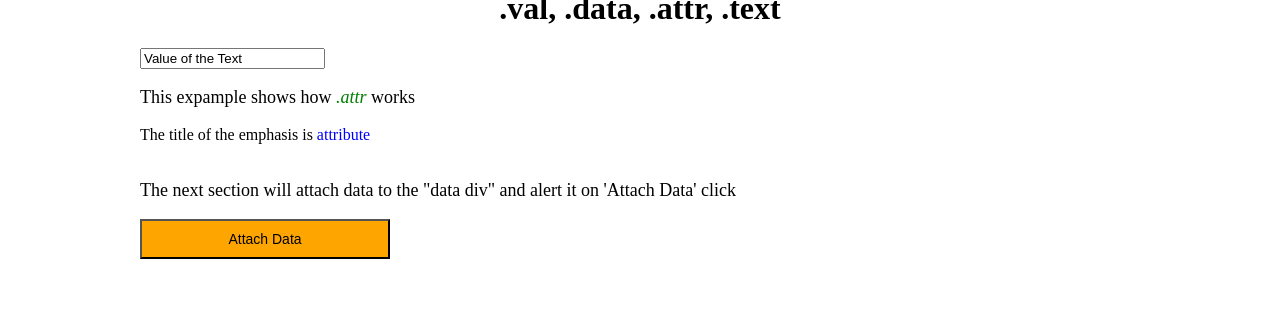
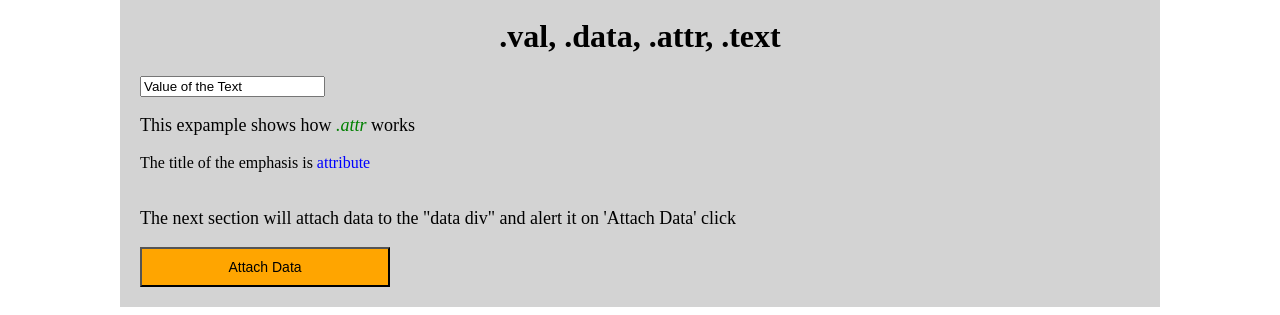
Before and after one commit to seyoumha/seyoumha.github.io, a plain HTML site: page jquery-functions/index.html in a window 1280 px wide. Shown: the part 718-1033 px from the top of the page. Before the commit the page ends 985 px from the top, so only its background shows below. Drawn offline with nearby package versions, Linux system fonts and the light colour scheme.

Commit message:
changed background color

```diff
--- a/jquery-functions/style.css
+++ b/jquery-functions/style.css
@@ -5,6 +5,8 @@
 #container{
   width: 1000px;
   margin: 0 auto;
+  background-color: #D3D3D3;
+  padding: 20px;
 }
 #layout{
   display: flex;
```
